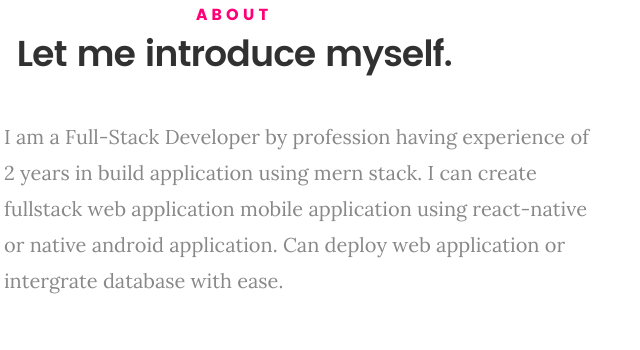
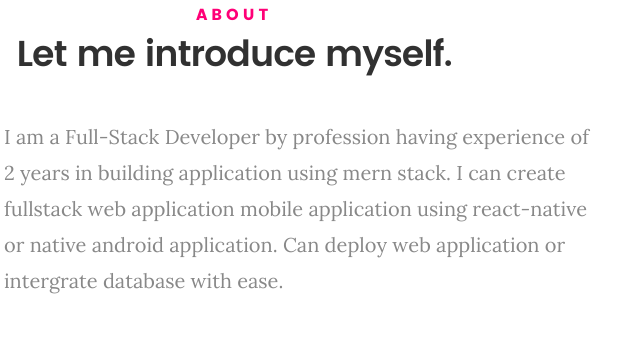
Before and after one commit to biswajit-debnath/My-Porfolio, a plain HTML site: page index.html in a window 1280 px wide. Shown: the part 920-1270 px from the top of the page, 406-1046 px from the left. Drawn offline with nearby package versions, Linux system fonts and the light colour scheme.

Commit message:
Update index.html

```diff
--- a/index.html
+++ b/index.html
@@ -160,7 +160,7 @@
             <img src="images/dp2.jpg" alt="Profile Picture" />
 
             <p class="lead">
-              I am a Full-Stack Developer by profession having experience of 2 years in build application using mern stack.
+              I am a Full-Stack Developer by profession having experience of 2 years in building application using mern stack.
               I can create fullstack web application mobile application using react-native or native android application.
               Can deploy web application or intergrate database with ease.
             </p>
```
